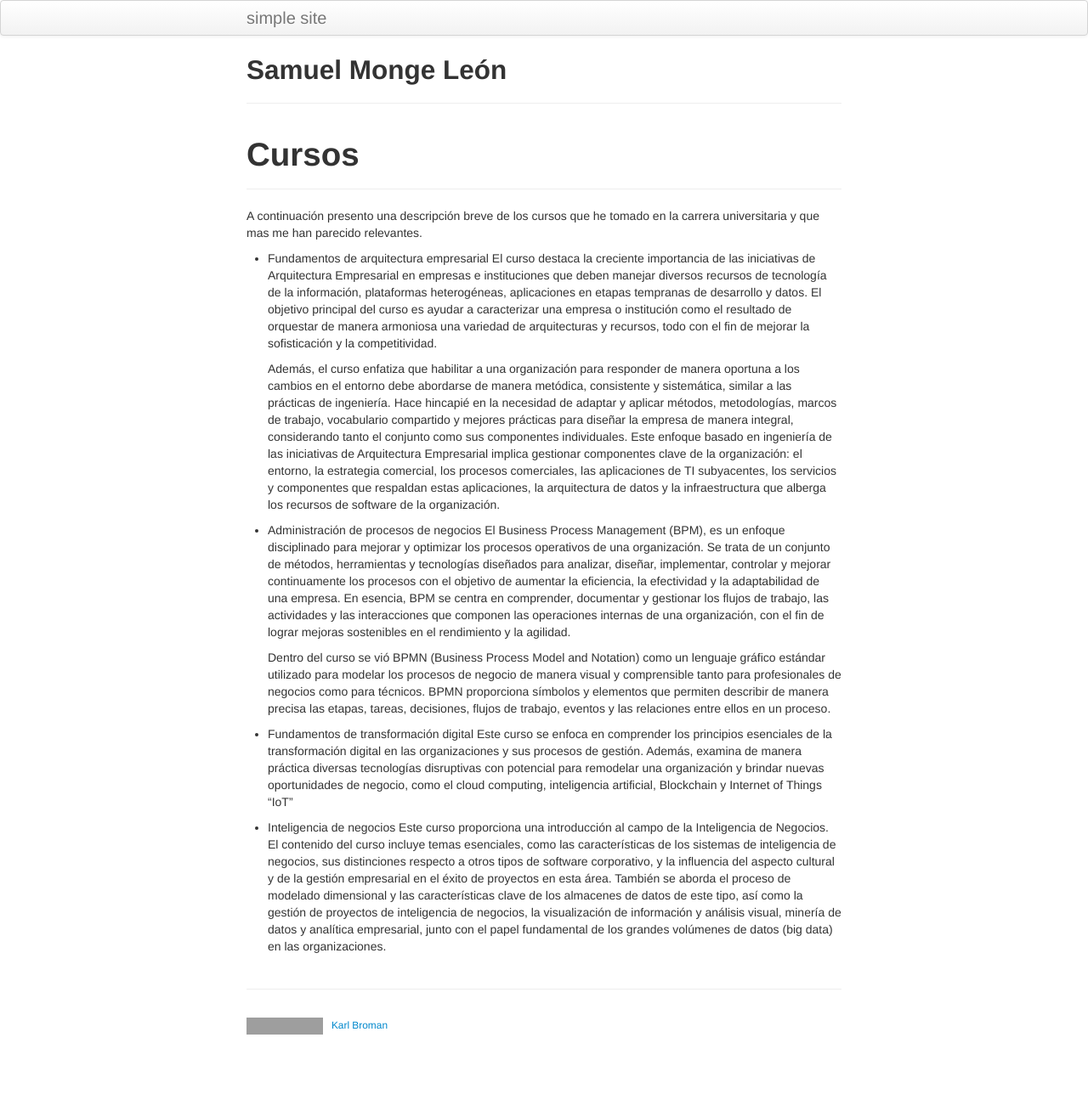
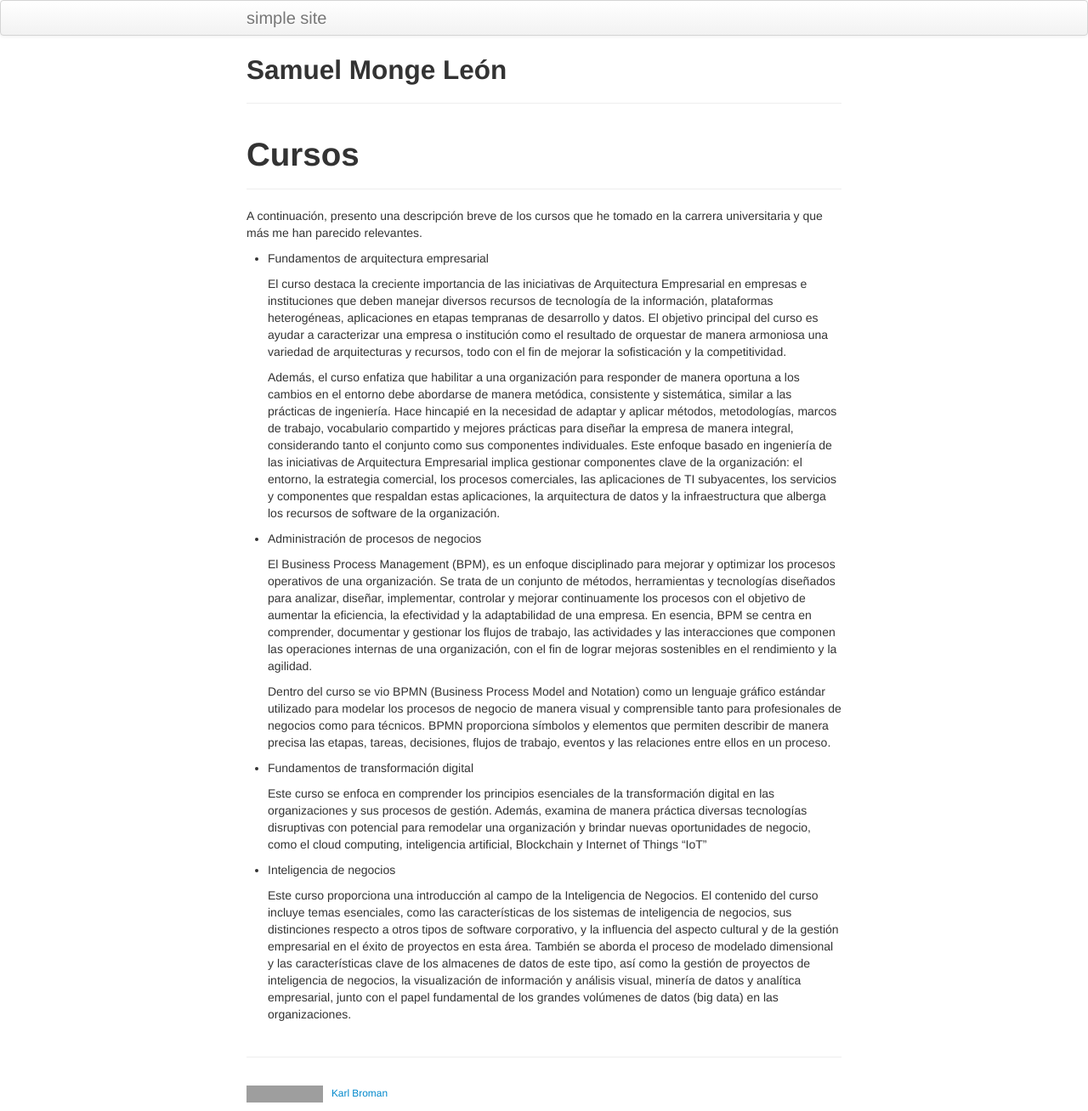
Before and after one commit to SamuelMongeLeon/SamuelMongeLeon.github.io, a Jekyll site: the page built from pages/courses.md, in a window 1280 px wide. Shown: the whole page at 85% size. Built offline with Jekyll 4.4.1, drawn with Linux system fonts in a browser that asks for light colours; before the commit the page ends 1228 px from its top, so only the background shows below that; grey boxes are pictures that could not be loaded.

Commit message:
fixes gramatica

```diff
--- a/pages/courses.md
+++ b/pages/courses.md
@@ -5,20 +5,24 @@ description: Un resumen descriptivo de Samuel Monge
 ---
 # Cursos
 ---
-A continuación presento una descripción breve de los cursos que he tomado en la carrera universitaria y que mas me han parecido relevantes.
+A continuación, presento una descripción breve de los cursos que he tomado en la carrera universitaria y que más me han parecido relevantes.
 
 - Fundamentos de arquitectura empresarial
+
     El curso destaca la creciente importancia de las iniciativas de Arquitectura Empresarial en empresas e instituciones que deben manejar diversos recursos de tecnología de la información, plataformas heterogéneas, aplicaciones en etapas tempranas de desarrollo y datos. El objetivo principal del curso es ayudar a caracterizar una empresa o institución como el resultado de orquestar de manera armoniosa una variedad de arquitecturas y recursos, todo con el fin de mejorar la sofisticación y la competitividad.
 
     Además, el curso enfatiza que habilitar a una organización para responder de manera oportuna a los cambios en el entorno debe abordarse de manera metódica, consistente y sistemática, similar a las prácticas de ingeniería. Hace hincapié en la necesidad de adaptar y aplicar métodos, metodologías, marcos de trabajo, vocabulario compartido y mejores prácticas para diseñar la empresa de manera integral, considerando tanto el conjunto como sus componentes individuales. Este enfoque basado en ingeniería de las iniciativas de Arquitectura Empresarial implica gestionar componentes clave de la organización: el entorno, la estrategia comercial, los procesos comerciales, las aplicaciones de TI subyacentes, los servicios y componentes que respaldan estas aplicaciones, la arquitectura de datos y la infraestructura que alberga los recursos de software de la organización.
 
 - Administración de procesos de negocios
+
     El Business Process Management (BPM), es un enfoque disciplinado para mejorar y optimizar los procesos operativos de una organización. Se trata de un conjunto de métodos, herramientas y tecnologías diseñados para analizar, diseñar, implementar, controlar y mejorar continuamente los procesos con el objetivo de aumentar la eficiencia, la efectividad y la adaptabilidad de una empresa. En esencia, BPM se centra en comprender, documentar y gestionar los flujos de trabajo, las actividades y las interacciones que componen las operaciones internas de una organización, con el fin de lograr mejoras sostenibles en el rendimiento y la agilidad.
 
-    Dentro del curso se vió BPMN (Business Process Model and Notation) como un lenguaje gráfico estándar utilizado para modelar los procesos de negocio de manera visual y comprensible tanto para profesionales de negocios como para técnicos. BPMN proporciona símbolos y elementos que permiten describir de manera precisa las etapas, tareas, decisiones, flujos de trabajo, eventos y las relaciones entre ellos en un proceso.
+    Dentro del curso se vio BPMN (Business Process Model and Notation) como un lenguaje gráfico estándar utilizado para modelar los procesos de negocio de manera visual y comprensible tanto para profesionales de negocios como para técnicos. BPMN proporciona símbolos y elementos que permiten describir de manera precisa las etapas, tareas, decisiones, flujos de trabajo, eventos y las relaciones entre ellos en un proceso.
 
 - Fundamentos de transformación digital
+
     Este curso se enfoca en comprender los principios esenciales de la transformación digital en las organizaciones y sus procesos de gestión. Además, examina de manera práctica diversas tecnologías disruptivas con potencial para remodelar una organización y brindar nuevas oportunidades de negocio, como el cloud computing, inteligencia artificial, Blockchain y Internet of Things "IoT"
 
 - Inteligencia de negocios
+
     Este curso proporciona una introducción al campo de la Inteligencia de Negocios. El contenido del curso incluye temas esenciales, como las características de los sistemas de inteligencia de negocios, sus distinciones respecto a otros tipos de software corporativo, y la influencia del aspecto cultural y de la gestión empresarial en el éxito de proyectos en esta área. También se aborda el proceso de modelado dimensional y las características clave de los almacenes de datos de este tipo, así como la gestión de proyectos de inteligencia de negocios, la visualización de información y análisis visual, minería de datos y analítica empresarial, junto con el papel fundamental de los grandes volúmenes de datos (big data) en las organizaciones.
```
Also changed, not shown: index.md (+4 -4 lines).
